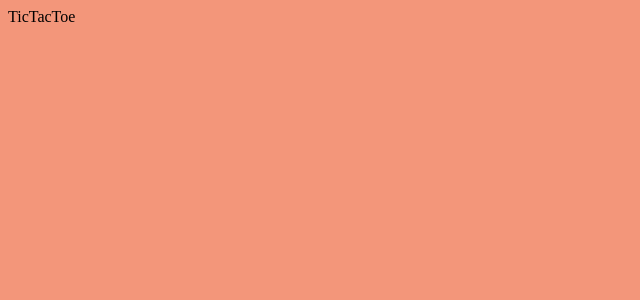
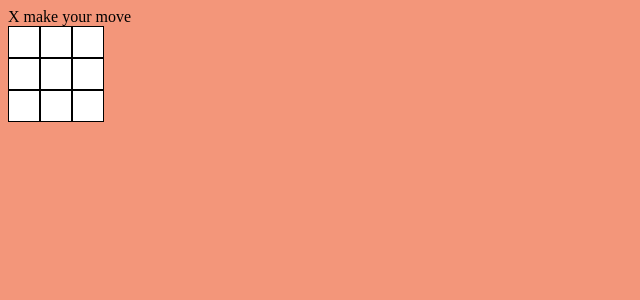
Before and after one commit to Aigarsss/react-tictactoe, a React app: page / in a window 1280 px wide. Shown: the top 300 px of the page, without its empty margins (0-640 px from the left). Built offline with nearby package versions, Linux system fonts and the light colour scheme.

Commit message:
Working first version

```diff
--- a/package.json
+++ b/package.json
@@ -18,6 +18,7 @@
     "@babel/core": "^7.12.13",
     "@babel/preset-env": "^7.12.13",
     "@babel/preset-react": "^7.12.13",
+    "@types/react": "^17.0.25",
     "@typescript-eslint/eslint-plugin": "^4.31.1",
     "@typescript-eslint/parser": "^4.31.1",
     "babel-loader": "^8.2.2",
--- a/src/components/App/App.tsx
+++ b/src/components/App/App.tsx
@@ -1,7 +1,49 @@
-import React from 'react';
+import React, { useState } from 'react';
+import Board from '../Board/board';
+
+const checkWinner = (board) => {
+
+    const winningCombinations = [
+      [0, 1, 2],
+      [3, 4, 5],
+      [6, 7, 8],
+      [0, 3, 6],
+      [1, 4, 7],
+      [2, 5, 8],
+      [0, 4, 8],
+      [2, 4, 6]
+    ]
+
+    let winner = null;
+
+    winningCombinations.forEach(element => {
+      const [a, b, c] = element;
+      if (board[a] && board[a] === board[b] && board[a] === board[c]) {
+        winner = board[a];
+      }
+    });
+
+    return winner
+}
 
 const App = () => {
-  return <div>TicTacToe</div>
+  const [board, setBoard] = useState(new Array(9).fill(null));
+  const [isXNext, setIsXNext] = useState(true);
+
+  const winner = checkWinner(board);
+  const status = !winner ? `${isXNext ? 'X' : 'O'} make your move` : `${winner} has won`;
+
+  const handleClick = (i) => {
+    if (board[i] || winner) {
+      return
+    }
+    let boardCopy = [...board];
+    boardCopy[i] = isXNext ? 'X' : 'O';
+    setIsXNext(!isXNext);
+    setBoard(boardCopy);
+  }
+
+  return <Board board={board} handleClick={handleClick} status={status} />
 }
 
 export default App
--- /dev/null
+++ b/src/components/Board/board.scss
@@ -0,0 +1,8 @@
+.board {
+  display: flex;
+  flex-direction: column;
+
+  .row {
+    display: flex;
+  }
+}
--- /dev/null
+++ b/src/components/Board/board.tsx
@@ -0,0 +1,33 @@
+import React from 'react';
+import Square from '../Square/square';
+import './board.scss';
+
+const Board = ({board, handleClick, status}) => {
+    return (
+        <div>
+        <div>
+            {status}
+        </div>
+        <div className="board">
+            <div className="row">
+                <Square value={board[0]} handleClick={() => handleClick(0)} />
+                <Square value={board[1]} handleClick={() => handleClick(1)} />
+                <Square value={board[2]} handleClick={() => handleClick(2)} />
+            </div>
+            <div className="row">
+                <Square value={board[3]} handleClick={() => handleClick(3)} />
+                <Square value={board[4]} handleClick={() => handleClick(4)}/>
+                <Square value={board[5]} handleClick={() => handleClick(5)} />
+            </div>
+            <div className="row">
+                <Square value={board[6]} handleClick={() => handleClick(6)} />
+                <Square value={board[7]} handleClick={() => handleClick(7)} />
+                <Square value={board[8]} handleClick={() => handleClick(8)} />
+            </div>
+        </div>
+        </div>
+
+    )
+}
+
+export default Board;
--- /dev/null
+++ b/src/components/Square/square.scss
@@ -0,0 +1,9 @@
+.square {
+  border: 1px solid black;
+  width: 30px;
+  height: 30px;
+  background-color: white;
+  display: flex;
+  justify-content: center;
+  align-items: center;
+}
--- /dev/null
+++ b/src/components/Square/square.tsx
@@ -0,0 +1,13 @@
+import React from 'react';
+import './square.scss';
+
+const Square = ({value, handleClick}) => {
+
+    return (
+        <div className = "square" onClick={handleClick}>
+            {value}
+        </div>
+    )
+}
+
+export default Square;
```
Also changed, not shown: 2 other files (tests, documents, lock files or other folders).
